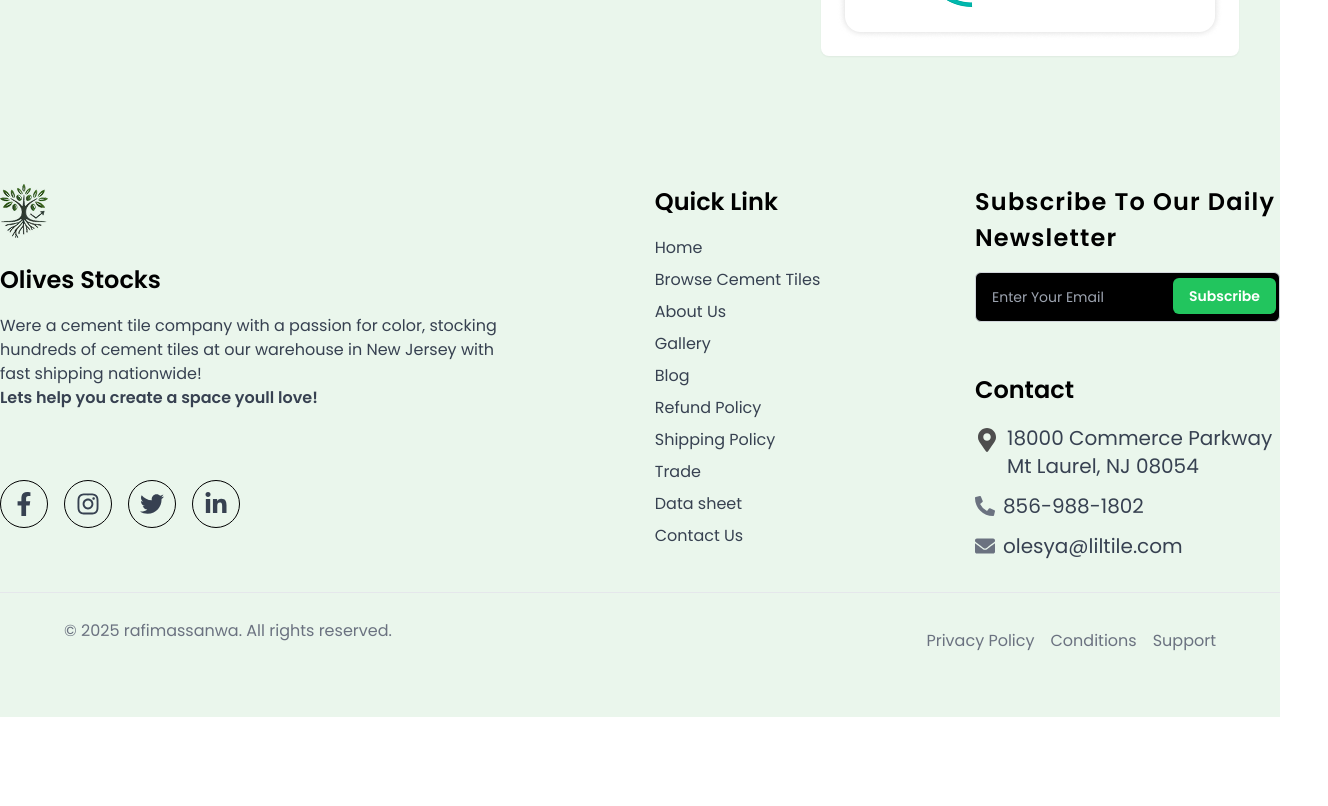
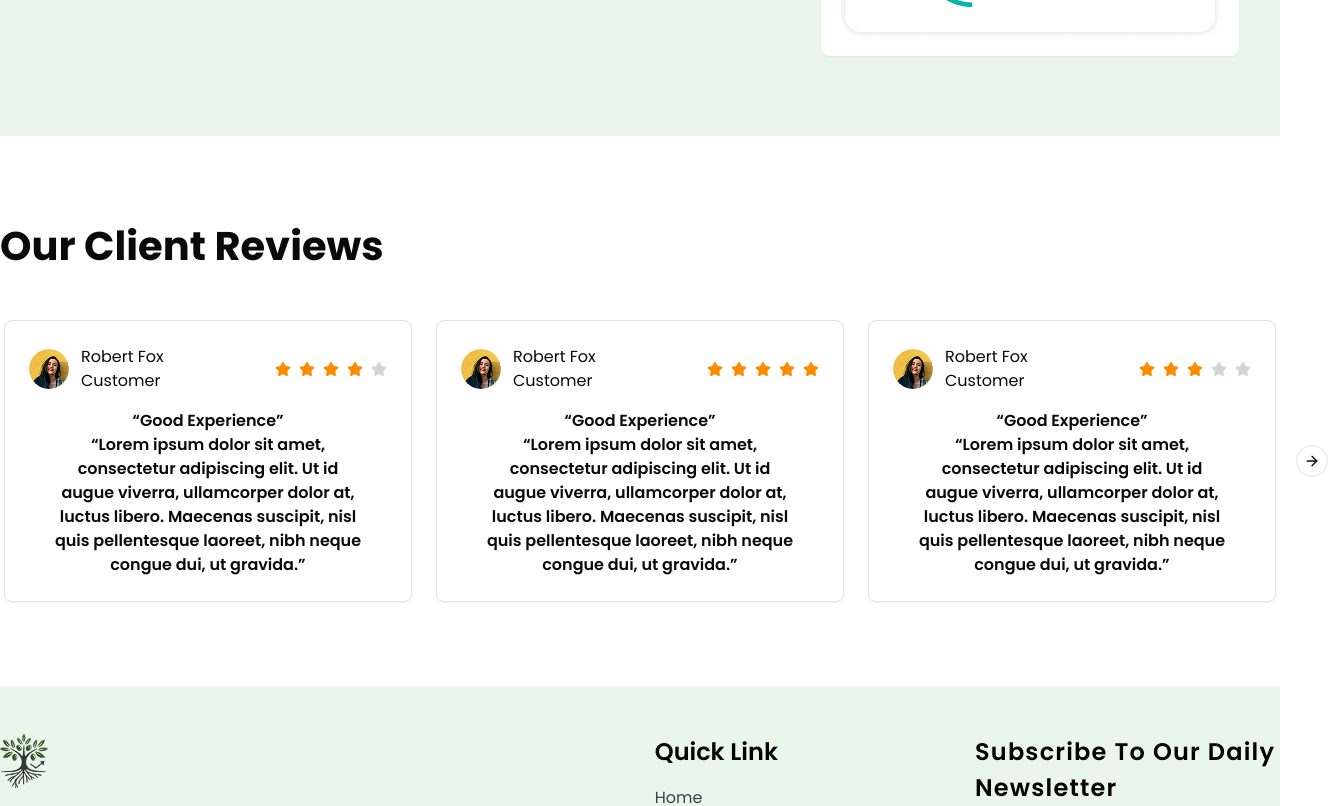
Before and after one commit to SIRsahed/rafimassarwa-frontend, a Next.js app: page /explore-plan in a window 1280 px wide. Shown: the part 2300-3106 px from the top of the page, 1328 px wide, since content can reach past the window. Before the commit the page ends 3017 px from the top, so only its background shows below. Built offline with nearby package versions, Linux system fonts and the light colour scheme.

Commit message:
explore-plan page done with responsive

```diff
--- a/package.json
+++ b/package.json
@@ -14,9 +14,9 @@
     "@radix-ui/react-tabs": "^1.1.4",
     "class-variance-authority": "^0.7.1",
     "clsx": "^2.1.1",
+    "embla-carousel-react": "^8.6.0",
     "framer-motion": "^12.6.5",
     "lucide": "^0.487.0",
-    "embla-carousel-react": "^8.6.0",
     "lucide-react": "^0.487.0",
     "next": "14.2.24",
     "react": "^18",
--- a/src/app/(website)/explore-plan/page.tsx
+++ b/src/app/(website)/explore-plan/page.tsx
@@ -1,14 +1,16 @@
 import EPBanner from '@/components/explore-plan/EPBanner'
 import FAQ from '@/components/explore-plan/FAQ'
 import PricingCard from '@/components/explore-plan/PricingCard'
+import Review from '@/components/explore-plan/Review'
 import React from 'react'
 
 export default function page() {
   return (
     <main>
-        <EPBanner />
-        <PricingCard />
-        <FAQ />
+      <EPBanner />
+      <PricingCard />
+      <FAQ />
+      <Review />
     </main>
   )
 }
--- a/src/components/Navbar/Navebar.tsx
+++ b/src/components/Navbar/Navebar.tsx
@@ -4,12 +4,9 @@ import { cn } from "@/lib/utils"
 import Image from "next/image"
 import Link from "next/link"
 import { useEffect, useState } from "react"
-import { Button } from "../ui/button"
 import { Sheet, SheetContent, SheetTrigger } from "../ui/sheet"
 import { Menu } from "lucide-react"
 import { Button } from "@/components/ui/button"
-import { Sheet, SheetContent, SheetTrigger } from "@/components/ui/sheet"
-import { cn } from "@/lib/utils"
 
 // Navigation links array
 const navigationLinks = [
--- a/src/components/explore-plan/EPBanner.tsx
+++ b/src/components/explore-plan/EPBanner.tsx
@@ -2,7 +2,7 @@ import Image from "next/image"
 
 export default function EPBanner() {
   return (
-    <section className="pt-16 sm:pt-20 md:pt-28 lg:pt-36 bg-[#EAF6EC] overflow-hidden">
+    <section className="pt-32 sm:pt-20 md:pt-28 lg:pt-36 bg-[#EAF6EC] overflow-hidden">
       <div className="container mx-auto px-4 sm:px-6">
         <div className="grid grid-cols-1 md:grid-cols-2 lg:grid-cols-5 gap-6 md:gap-8">
           <div className="md:col-span-1 lg:col-span-3">
@@ -11,12 +11,12 @@ export default function EPBanner() {
               alt="logo"
               width={500}
               height={500}
-              className="w-24 h-12 sm:w-28 sm:h-20 lg:w-32 lg:h-24 object-cover mb-6 sm:mb-8 lg:mb-10"
+              className="w-32 h-24 sm:w-28 sm:h-20 lg:w-32 lg:h-24 object-cover mb-6 sm:mb-8 lg:mb-10"
             />
             <h2 className="text-2xl sm:text-3xl md:text-[32px] lg:text-[40px] font-bold pb-4 sm:pb-6 lg:pb-8 max-w-[740px]">
               Gaining knowledge is the most rewarding investment
             </h2>
-            <p className="max-w-[435px] text-sm sm:text-base lg:text-[16px] font-medium text-[#595959] pb-8 md:pb-0">
+            <p className="max-w-[435px] text-sm sm:text-base lg:text-[16px] font-medium text-[#595959] pb-0 md:pb-0">
               Real-time data & AI-powered insights for smarter investing
             </p>
           </div>
--- /dev/null
+++ b/src/components/explore-plan/Review.tsx
@@ -0,0 +1,135 @@
+import React from 'react'
+import { Card, CardContent } from "@/components/ui/card"
+import {
+    Carousel,
+    CarouselContent,
+    CarouselItem,
+    CarouselNext,
+    CarouselPrevious,
+} from "@/components/ui/carousel"
+import Image from 'next/image'
+import { FaStar } from 'react-icons/fa'
+
+
+export default function Review() {
+
+
+    const reviews = [
+        {
+            id: 1,
+            clientImage: "/images/explore_plan_page/client.png",
+            clientName: "Robert Fox",
+            role: "Customer",
+            stars: 4,
+            comment: "“Good Experience”",
+            description: "“Lorem ipsum dolor sit amet, consectetur adipiscing elit. Ut id augue viverra, ullamcorper dolor at, luctus libero. Maecenas suscipit, nisl quis pellentesque laoreet, nibh neque congue dui, ut gravida.”"
+        },
+        {
+            id: 2,
+            clientImage: "/images/explore_plan_page/client.png",
+            clientName: "Robert Fox",
+            role: "Customer",
+            stars: 5,
+            comment: "“Good Experience”",
+            description: "“Lorem ipsum dolor sit amet, consectetur adipiscing elit. Ut id augue viverra, ullamcorper dolor at, luctus libero. Maecenas suscipit, nisl quis pellentesque laoreet, nibh neque congue dui, ut gravida.”"
+        },
+        {
+            id: 3,
+            clientImage: "/images/explore_plan_page/client.png",
+            clientName: "Robert Fox",
+            role: "Customer",
+            stars: 3,
+            comment: "“Good Experience”",
+            description: "“Lorem ipsum dolor sit amet, consectetur adipiscing elit. Ut id augue viverra, ullamcorper dolor at, luctus libero. Maecenas suscipit, nisl quis pellentesque laoreet, nibh neque congue dui, ut gravida.”"
+        },
+        {
+            id: 4,
+            clientImage: "/images/explore_plan_page/client.png",
+            clientName: "Robert Fox",
+            role: "Customer",
+            stars: 3,
+            comment: "“Good Experience”",
+            description: "“Lorem ipsum dolor sit amet, consectetur adipiscing elit. Ut id augue viverra, ullamcorper dolor at, luctus libero. Maecenas suscipit, nisl quis pellentesque laoreet, nibh neque congue dui, ut gravida.”"
+        },
+        {
+            id: 5,
+            clientImage: "/images/explore_plan_page/client.png",
+            clientName: "Robert Fox",
+            role: "Customer",
+            stars: 3,
+            comment: "“Good Experience”",
+            description: "“Lorem ipsum dolor sit amet, consectetur adipiscing elit. Ut id augue viverra, ullamcorper dolor at, luctus libero. Maecenas suscipit, nisl quis pellentesque laoreet, nibh neque congue dui, ut gravida.”"
+        },
+        {
+            id: 6,
+            clientImage: "/images/explore_plan_page/client.png",
+            clientName: "Robert Fox",
+            role: "Customer",
+            stars: 3,
+            comment: "“Good Experience”",
+            description: "“Lorem ipsum dolor sit amet, consectetur adipiscing elit. Ut id augue viverra, ullamcorper dolor at, luctus libero. Maecenas suscipit, nisl quis pellentesque laoreet, nibh neque congue dui, ut gravida.”"
+        },
+    ]
+
+
+    return (
+        <section className='py-12 md:py-16 lg:py-20'>
+            <div className="container mx-auto">
+                <div className="pb-10">
+                    <h2 className='text-[40px] font-bold'>Our Client Reviews</h2>
+                </div>
+                <Carousel
+                    opts={{
+                        align: "start",
+                    }}
+                    className="w-full"
+                >
+                    <CarouselContent>
+                        {reviews.map((review, index) => (
+                            <CarouselItem key={index} className="md:basis-1/2 lg:basis-1/3">
+                                <div className="p-1">
+                                    <Card>
+                                        <CardContent className="p-6">
+                                            <div className="flex justify-between items-center">
+                                                <div className="flex gap-3 items-center">
+                                                    <Image
+                                                        src={review.clientImage}
+                                                        alt={`${review.clientName}`}
+                                                        width={1000}
+                                                        height={1000}
+                                                        className='w-10 h-10 rounded-full'
+                                                    />
+                                                    <div className="">
+                                                        <h5>{review.clientName}</h5>
+                                                        <p>{review.role}</p>
+                                                    </div>
+                                                </div>
+                                                <div className="flex gap-2">
+                                                    {Array.from({ length: 5 }).map((_, starIndex) => {
+                                                        const isGolden = starIndex < review.stars;
+                                                        return (
+                                                            <FaStar
+                                                                key={starIndex}
+                                                                className={isGolden ? 'text-[#FF8A00]' : 'text-gray-300'}
+                                                            />
+                                                        );
+                                                    })}
+                                                </div>
+                                            </div>
+                                            <div className="text-center mt-4 px-6 text-[16px] font-semibold">
+                                                <p>{review.comment}</p>
+                                                <p>{review.description}</p>
+                                            </div>
+                                        </CardContent>
+                                    </Card>
+                                </div>
+                            </CarouselItem>
+                        ))}
+                    </CarouselContent>
+                    <CarouselPrevious className='hidden lg:flex'/>
+                    <CarouselNext className='hidden lg:flex'/>
+                </Carousel>
+            </div>
+        </section>
+    )
+}
--- /dev/null
+++ b/src/components/ui/card.tsx
@@ -0,0 +1,79 @@
+import * as React from "react"
+
+import { cn } from "@/lib/utils"
+
+const Card = React.forwardRef<
+  HTMLDivElement,
+  React.HTMLAttributes<HTMLDivElement>
+>(({ className, ...props }, ref) => (
+  <div
+    ref={ref}
+    className={cn(
+      "rounded-lg border bg-card text-card-foreground shadow-sm",
+      className
+    )}
+    {...props}
+  />
+))
+Card.displayName = "Card"
+
+const CardHeader = React.forwardRef<
+  HTMLDivElement,
+  React.HTMLAttributes<HTMLDivElement>
+>(({ className, ...props }, ref) => (
+  <div
+    ref={ref}
+    className={cn("flex flex-col space-y-1.5 p-6", className)}
+    {...props}
+  />
+))
+CardHeader.displayName = "CardHeader"
+
+const CardTitle = React.forwardRef<
+  HTMLDivElement,
+  React.HTMLAttributes<HTMLDivElement>
+>(({ className, ...props }, ref) => (
+  <div
+    ref={ref}
+    className={cn(
+      "text-2xl font-semibold leading-none tracking-tight",
+      className
+    )}
+    {...props}
+  />
+))
+CardTitle.displayName = "CardTitle"
+
+const CardDescription = React.forwardRef<
+  HTMLDivElement,
+  React.HTMLAttributes<HTMLDivElement>
+>(({ className, ...props }, ref) => (
+  <div
+    ref={ref}
+    className={cn("text-sm text-muted-foreground", className)}
+    {...props}
+  />
+))
+CardDescription.displayName = "CardDescription"
+
+const CardContent = React.forwardRef<
+  HTMLDivElement,
+  React.HTMLAttributes<HTMLDivElement>
+>(({ className, ...props }, ref) => (
+  <div ref={ref} className={cn("p-6 pt-0", className)} {...props} />
+))
+CardContent.displayName = "CardContent"
+
+const CardFooter = React.forwardRef<
+  HTMLDivElement,
+  React.HTMLAttributes<HTMLDivElement>
+>(({ className, ...props }, ref) => (
+  <div
+    ref={ref}
+    className={cn("flex items-center p-6 pt-0", className)}
+    {...props}
+  />
+))
+CardFooter.displayName = "CardFooter"
+
+export { Card, CardHeader, CardFooter, CardTitle, CardDescription, CardContent }
```
Also changed, not shown: public/images/explore_plan_page/client.png (added), 1 other file (tests, documents, lock files or other folders).
